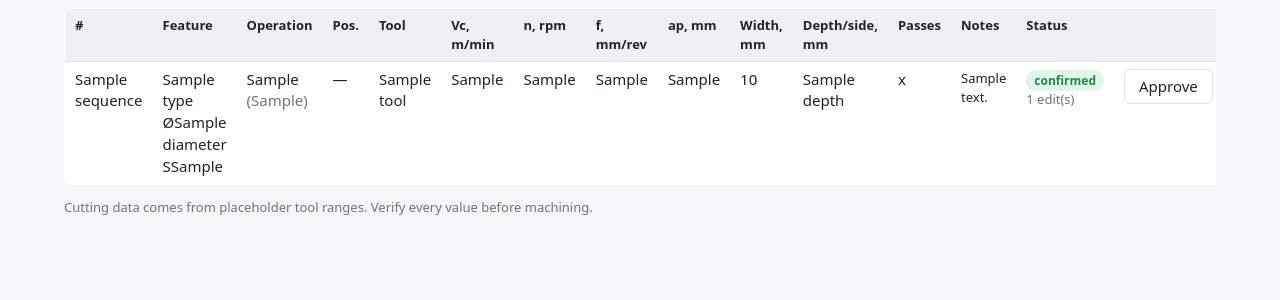
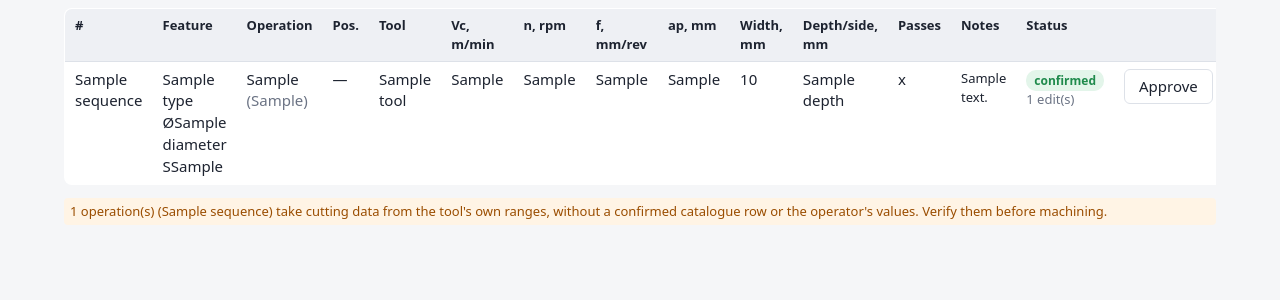
Before and after one commit to 1Bohdan1-rgb/turnpilot, a Flask app: template turnpilot/templates/operations.html in a window 1280 px wide. Shown: the part 376-676 px from the top of the page. Run offline with Flask 3, Linux system fonts and the light colour scheme; tables that the repository leaves empty hold one stand-in row (values such as "Sample post"); the template is opened without the code that fills it: values that come from a table or form of the project are taken from there, most other values are stand-ins (such as "Sample title", 1, 10 or a date in 2020); parts of the project's set-up code (start-up, migrations or seed data) failed here and were passed over.

Commit message:
Process sheet: the unconfirmed cutting data note only for the operations that have it
Co-Authored-By: Claude Opus 5.5 <noreply@anthropic.com>

```diff
--- a/turnpilot/templates/operations.html
+++ b/turnpilot/templates/operations.html
@@ -81,6 +81,10 @@
   </tbody>
 </table>
 </div>
-<p class="muted small">Cutting data comes from placeholder tool ranges. Verify every value before machining.</p>
+{% set unconfirmed = job.current_operations|selectattr("tool_id")|rejectattr("status", "equalto", "skipped")
+   |rejectattr("cutting_data_origin", "in", ["catalogue", "operator"])|list %}
+{% if unconfirmed %}<p class="warning small">{{ unconfirmed|length }} operation(s) ({% for op in unconfirmed %}{{ op.sequence }}{% if not loop.last %}, {% endif %}{% endfor %})
+  take cutting data from the tool's own ranges, without a confirmed catalogue row or the operator's values. Verify them
+  before machining.</p>{% endif %}
 {% endif %}
 {% endblock %}
```
Also changed, not shown: tests/test_gcode_link.py (+13 -0 lines).
